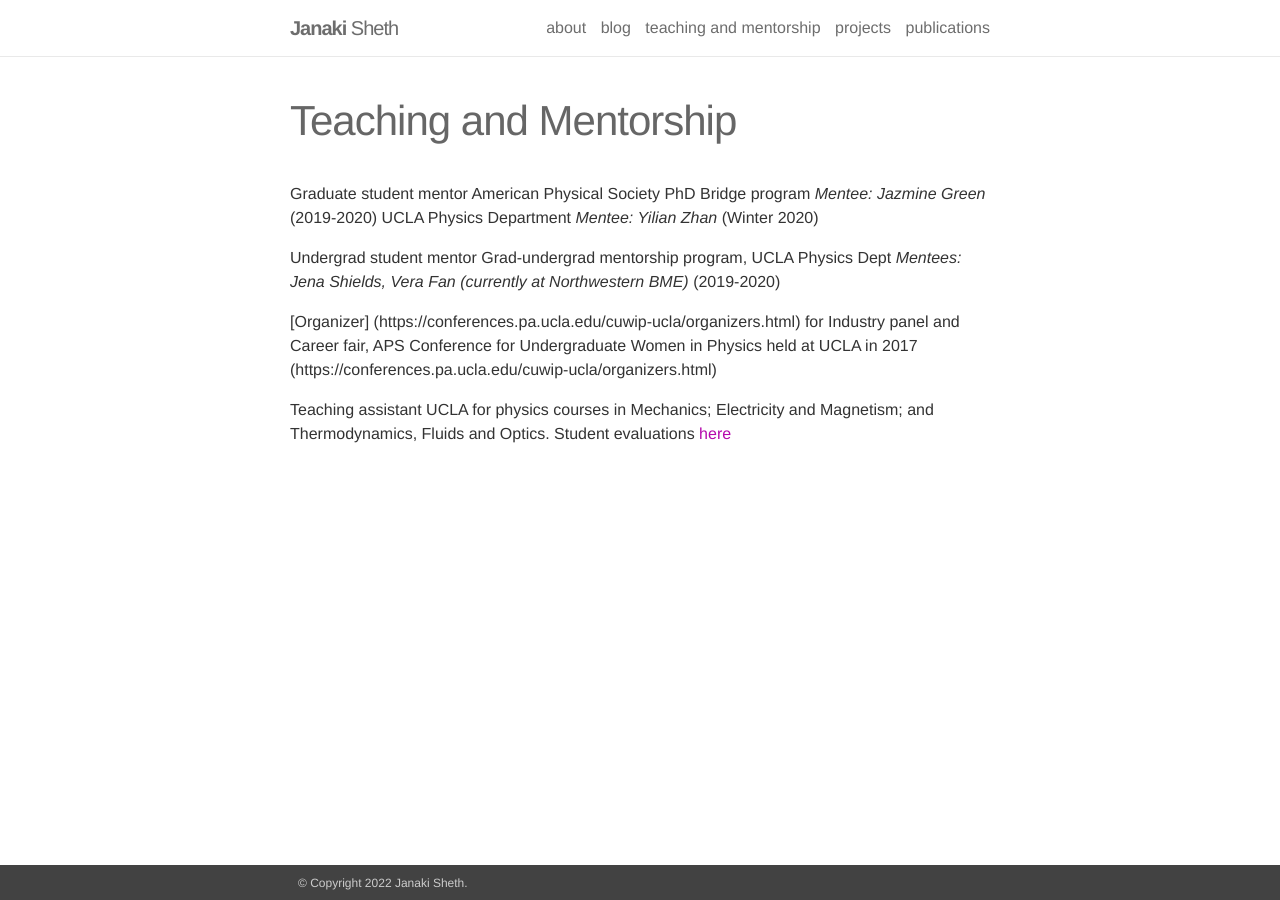
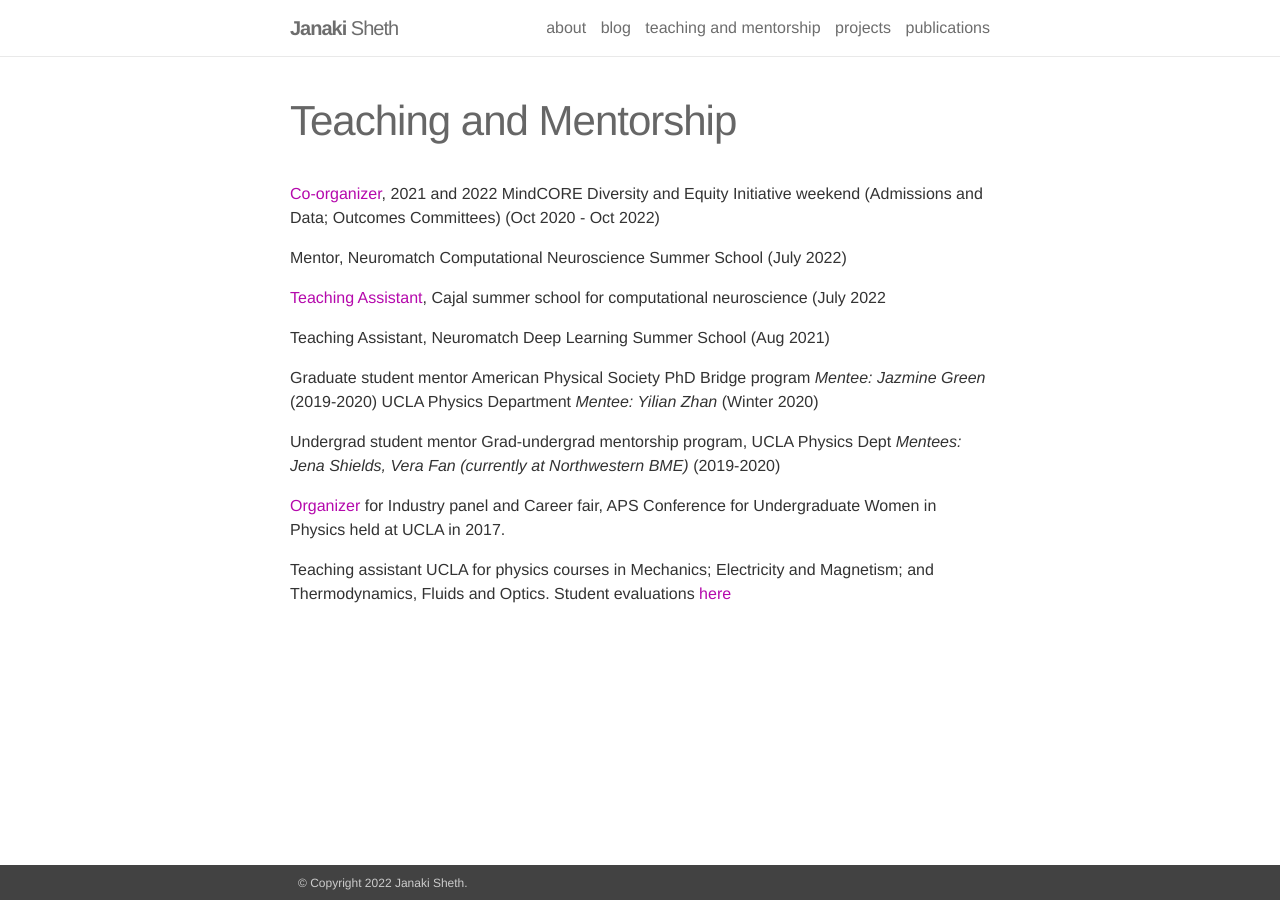
Before and after one commit to JanakiSheth/JanakiSheth.github.io, a Jekyll site: the page built from _pages/outreach.md, in a window 1280 px wide. Built offline with Jekyll 4.4.1, drawn with Linux system fonts in a browser that asks for light colours; nearby versions of some CDN libraries.

Commit message:
Changes to outreach page

```diff
--- a/_pages/outreach.md
+++ b/_pages/outreach.md
@@ -3,6 +3,14 @@ layout: page
 permalink: /outreach/
 title: Teaching and Mentorship
 ---
+
+[Co-organizer](https://web.sas.upenn.edu/dive/staff/), 2021 and 2022 MindCORE Diversity and Equity Initiative weekend (Admissions and Data; Outcomes Committees) (Oct 2020 - Oct 2022)
+
+Mentor, Neuromatch Computational Neuroscience Summer School (July 2022)
+
+[Teaching Assistant](https://cajal-training.org/on-site/ccn2022/), Cajal summer school for computational neuroscience (July 2022
+
+Teaching Assistant, Neuromatch Deep Learning Summer School (Aug 2021)
 
 Graduate student mentor
 American Physical Society PhD Bridge program *Mentee: Jazmine Green* (2019-2020)
@@ -11,6 +19,6 @@ UCLA Physics Department *Mentee: Yilian Zhan* (Winter 2020)
 Undergrad student mentor
 Grad-undergrad mentorship program, UCLA Physics Dept *Mentees: Jena Shields, Vera Fan (currently at Northwestern BME)* (2019-2020)
 
-[Organizer] (https://conferences.pa.ucla.edu/cuwip-ucla/organizers.html) for Industry panel and Career fair, APS Conference for Undergraduate Women in Physics held at UCLA in 2017 (https://conferences.pa.ucla.edu/cuwip-ucla/organizers.html)
+[Organizer](https://conferences.pa.ucla.edu/cuwip-ucla/organizers.html) for Industry panel and Career fair, APS Conference for Undergraduate Women in Physics held at UCLA in 2017.
 
 Teaching assistant UCLA for physics courses in Mechanics; Electricity and Magnetism; and Thermodynamics, Fluids and Optics. Student evaluations [here](https://www.dropbox.com/home/jobSearch?preview=UCLAStudentReviewsCompiled.pdf)
```
